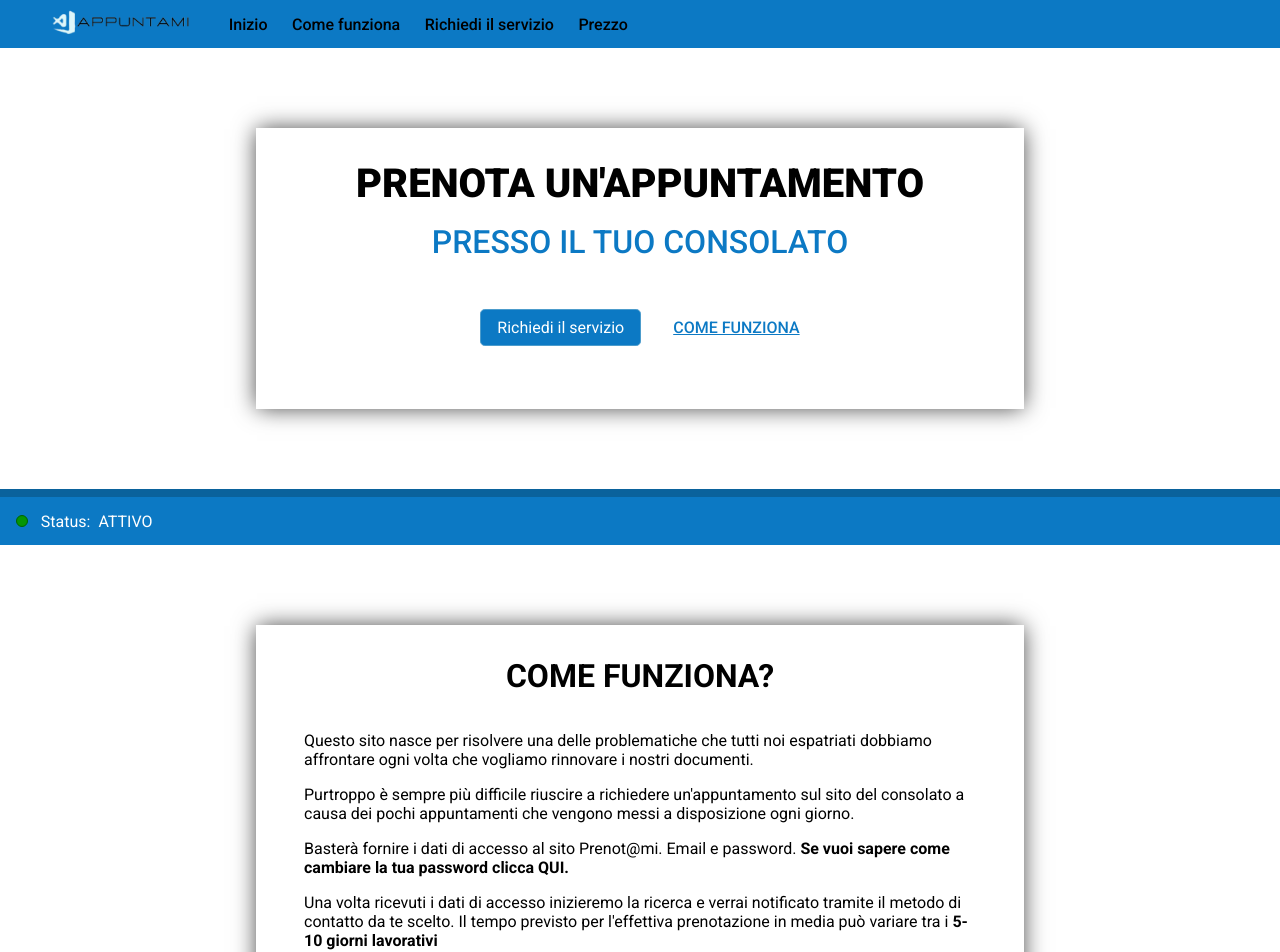
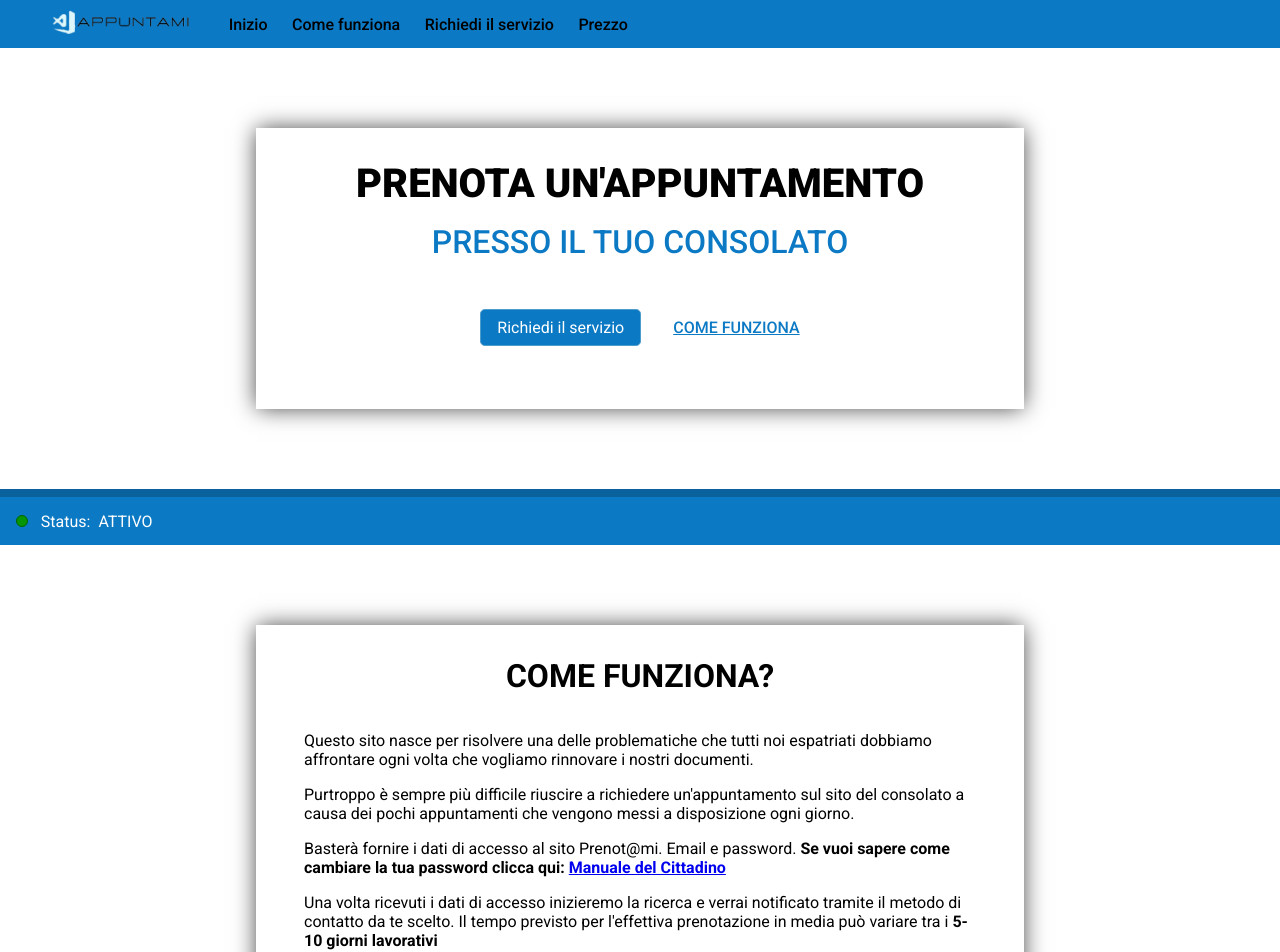
Before and after one commit to Germanilu/Prenotami, a React (Create React App) app: page / in a window 1280 px wide. Shown: the top 952 px of the page. Built offline with nearby package versions, Linux system fonts and the light colour scheme.

Commit message:
Fix: Iframe

```diff
--- a/src/Components/Form/Form.jsx
+++ b/src/Components/Form/Form.jsx
@@ -2,7 +2,7 @@ import './Form.scss';
 function Form (){
     return(
         <div className='form-design'>
-            <iframe src="https://docs.google.com/forms/d/e/1FAIpQLSdMB7pFZPIbrYfh9KjtexFAf95AnJhdg-ZYdzzf3sWlIF5Z_Q/viewform?embedded=true"
+            <iframe title='form' src="https://docs.google.com/forms/d/e/1FAIpQLSdMB7pFZPIbrYfh9KjtexFAf95AnJhdg-ZYdzzf3sWlIF5Z_Q/viewform?embedded=true"
              className="google-form" scrolling='no' >Caricamento…</iframe>
         </div>
     )
--- a/src/Components/Home/Home.jsx
+++ b/src/Components/Home/Home.jsx
@@ -34,7 +34,7 @@ function Home() {
           <div className='information-box-text'>
           <p>Questo sito nasce per risolvere una delle problematiche che tutti noi espatriati dobbiamo affrontare ogni volta che vogliamo rinnovare i nostri documenti.</p>
           <p>Purtroppo è sempre più difficile riuscire a richiedere un'appuntamento sul sito del consolato a causa dei pochi appuntamenti che vengono messi a disposizione ogni giorno.</p>
-          <p>Basterà fornire i dati di accesso al sito Prenot@mi. Email e password. <span>Se vuoi sapere come cambiare la tua password clicca <span>QUI.</span></span> </p>
+          <p>Basterà fornire i dati di accesso al sito Prenot@mi. Email e password. <span>Se vuoi sapere come cambiare la tua password clicca qui: <span> <a href="https://prenotami.esteri.it/Manuale/ManualeCittadino.docx">Manuale del Cittadino</a> </span></span> </p>
           <p>Una volta ricevuti i dati di accesso inizieremo la ricerca e verrai notificato tramite il metodo di contatto da te scelto. Il tempo previsto per l'effettiva prenotazione in media può variare tra i <span> 5-10 giorni lavorativi</span></p>
           <p></p>
           <p>Con questo servizio ci auguriamo di poterti aiutare con la ricerca degli appuntamenti e liberare il tuo prezioso tempo per evitare di ripetere sempre la stessa azione e ottenere sempre la risposta "non ci sono appuntamenti disponibili in questo momento"</p>
```
Also changed, not shown: 1 other file (tests, documents, lock files or other folders).
